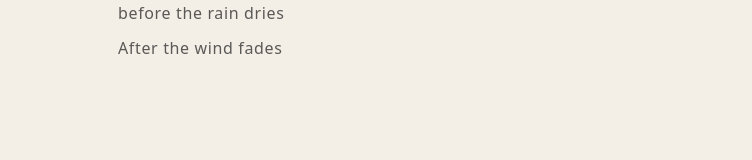
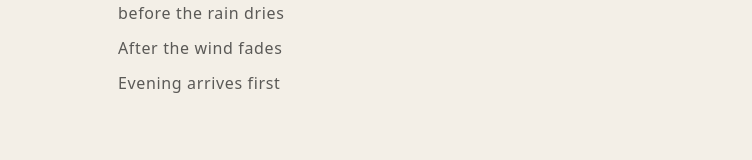
Before and after one commit to rogue-studio/inward, a Next.js app: page /fragments in a window 1280 px wide. Shown: the part 783-943 px from the top of the page, without its empty margins (262-1014 px from the left). Built offline with nearby package versions, Linux system fonts and the light colour scheme.

Commit message:
Add FRAGMENTS No.16 Evening arrives first

```diff
--- a/content/fragments.ts
+++ b/content/fragments.ts
@@ -224,4 +224,19 @@ export const fragments = [
     ],
     image: "/images/fragments/crossing.jpg",
   },
+  {
+    order: 16,
+    slug: "evening-arrives-first",
+    preview: "Evening arrives first",
+    ja: [
+      "いつもと同じ時刻に",
+      "同じバス停で降りる",
+      "空はもう先に暮れている",
+    ],
+    en: [
+      "Nothing is different",
+      "But the day no longer waits",
+    ],
+    image: "/images/fragments/evening.jpg",
+  },
 ];
```
Also changed, not shown: public/images/fragments/evening.jpg (added).
